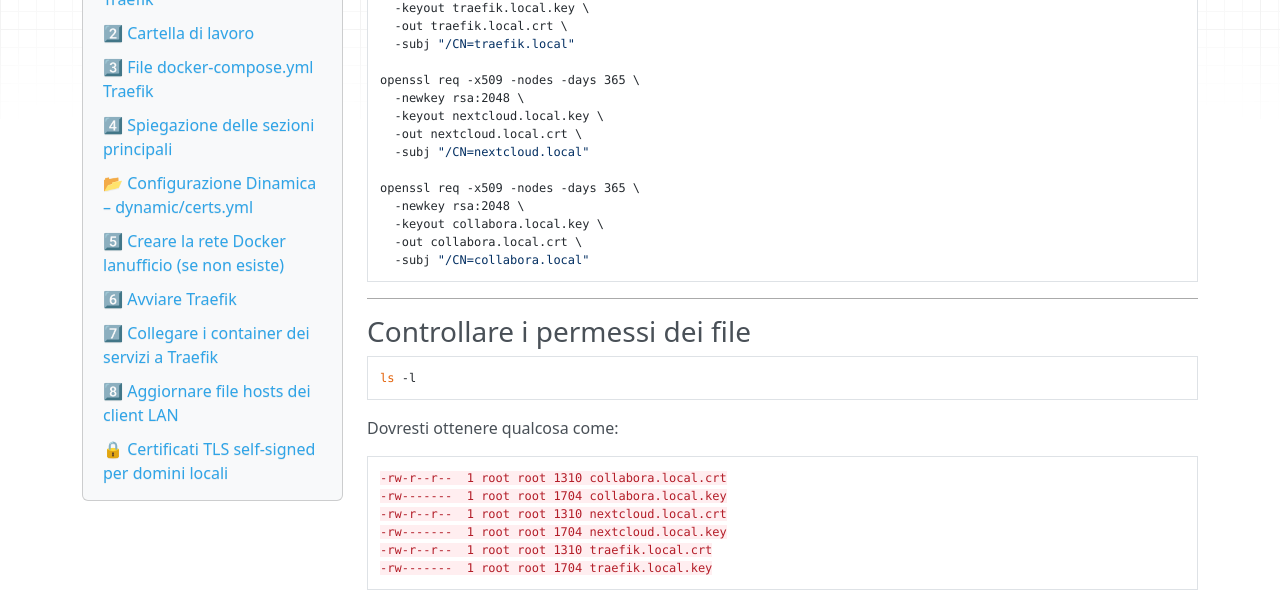
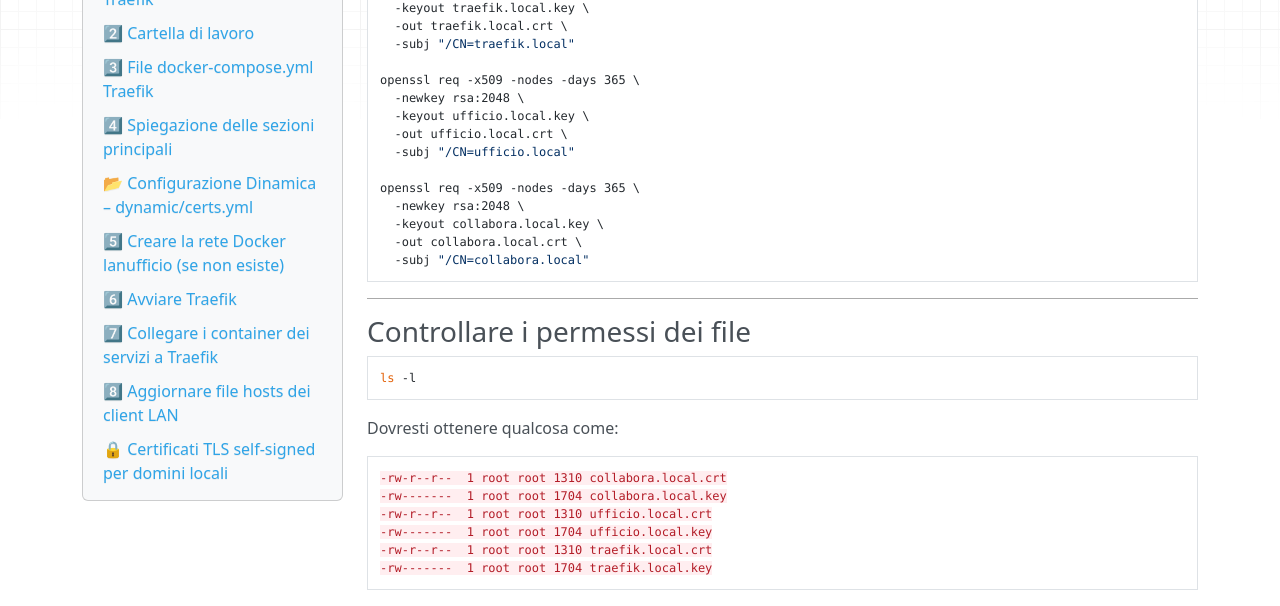
Before and after one commit to masilib/nextcloud-proxmox-lan, an MkDocs documentation site: the page built from docs/04-installazione-traefik.md, in a window 1280 px wide and 900 px high, scrolled down 5176 px. Shown: the part 187-793 px from the top of the window. Built offline with MkDocs 1.6.1, drawn with Linux system fonts in a browser that asks for light colours; nearby versions of some CDN libraries; some of the changed text lies outside the part shown.

Commit message:
Update 04-installazione-traefik.md

````diff
--- a/docs/04-installazione-traefik.md
+++ b/docs/04-installazione-traefik.md
@@ -209,7 +209,7 @@ docker-compose up -d
 ```yaml
 labels:
   - "traefik.enable=true"
-  - "traefik.http.routers.nextcloud.rule=Host(`nextcloud.ufficio.local`)"
+  - "traefik.http.routers.nextcloud.rule=Host(`ufficio.local`)"
   - "traefik.http.routers.nextcloud.entrypoints=websecure"
   - "traefik.http.routers.nextcloud.tls=true"
 ```
@@ -221,7 +221,7 @@ labels:
 ## 8️⃣ Aggiornare file hosts dei client LAN
 
 ```text
-192.168.1.80  nextcloud.ufficio.local
+192.168.1.80  ufficio.local
 192.168.1.80  traefik.local
 ```
 
@@ -240,7 +240,7 @@ labels:
 
 ## 🔒 Certificati TLS self-signed per domini locali
 
-Per far funzionare HTTPS sui domini locali (`traefik.local`, `nextcloud.local`, `collabora.local`) possiamo generare certificati TLS self-signed e usarli con Traefik.
+Per far funzionare HTTPS sui domini locali (`traefik.local`, `ufficio.local`, `collabora.local`) possiamo generare certificati TLS self-signed e usarli con Traefik.
 
 ---
 
@@ -292,9 +292,9 @@ openssl req -x509 -nodes -days 365 \
 
 openssl req -x509 -nodes -days 365 \
   -newkey rsa:2048 \
-  -keyout nextcloud.local.key \
-  -out nextcloud.local.crt \
-  -subj "/CN=nextcloud.local"
+  -keyout ufficio.local.key \
+  -out ufficio.local.crt \
+  -subj "/CN=ufficio.local"
 
 openssl req -x509 -nodes -days 365 \
   -newkey rsa:2048 \
@@ -316,8 +316,8 @@ Dovresti ottenere qualcosa come:
 ```
 -rw-r--r--  1 root root 1310 collabora.local.crt
 -rw-------  1 root root 1704 collabora.local.key
--rw-r--r--  1 root root 1310 nextcloud.local.crt
--rw-------  1 root root 1704 nextcloud.local.key
+-rw-r--r--  1 root root 1310 ufficio.local.crt
+-rw-------  1 root root 1704 ufficio.local.key
 -rw-r--r--  1 root root 1310 traefik.local.crt
 -rw-------  1 root root 1704 traefik.local.key
 ```
````
